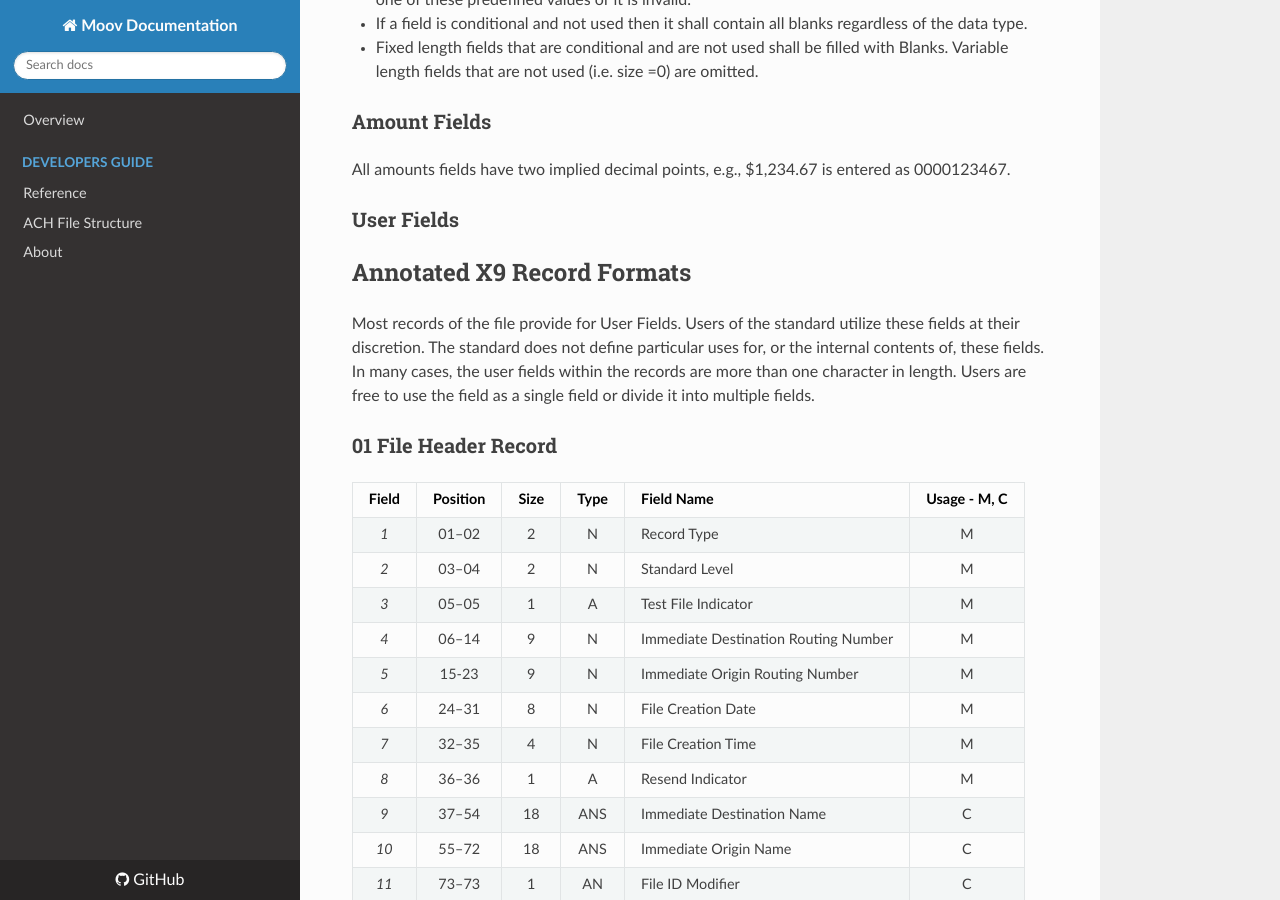
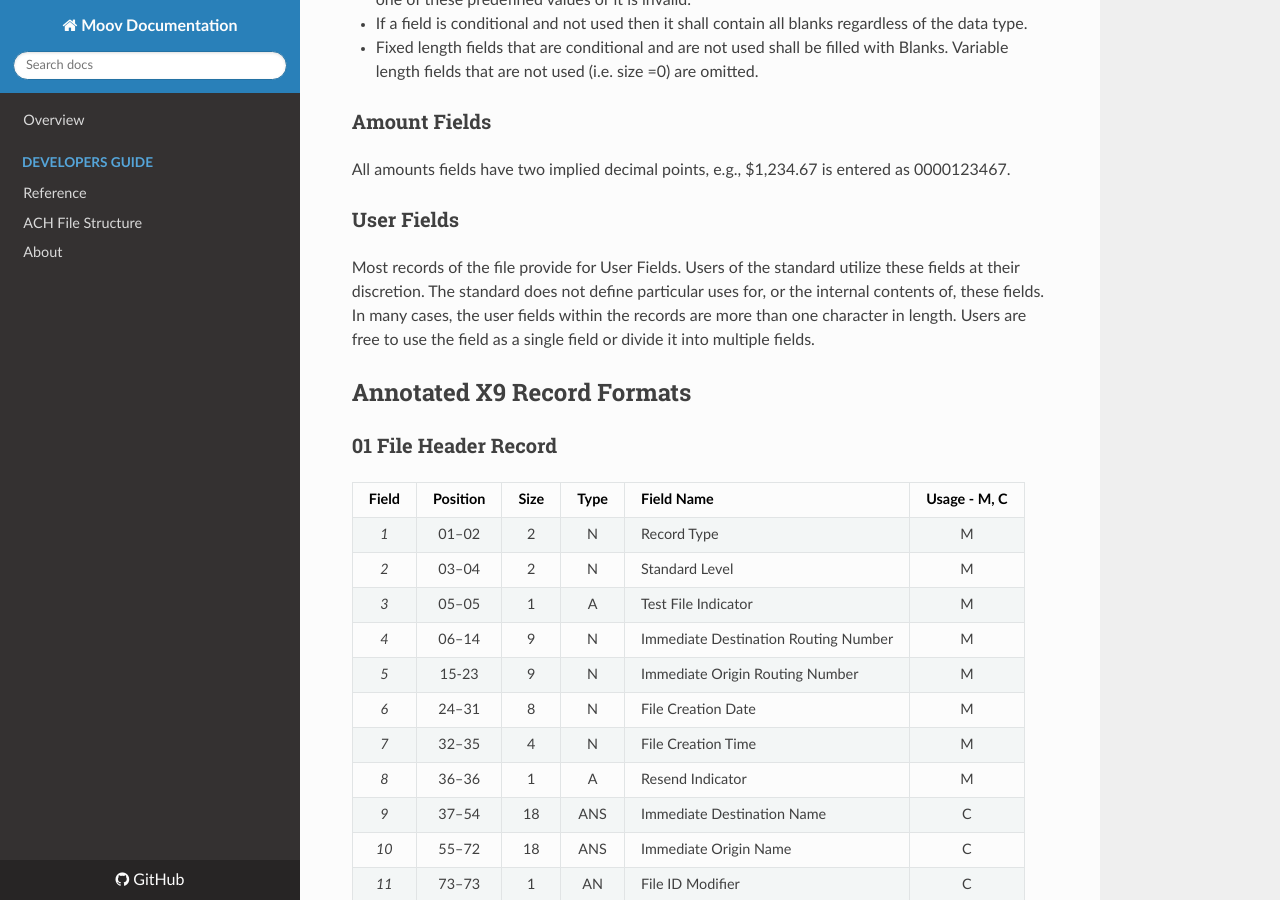
Before and after one commit to wadearnold/docs, an MkDocs documentation site: the page built from docs/X9_File_Structure.md, in a window 1280 px wide and 900 px high, scrolled down 4381 px. Built offline with MkDocs 1.6.1, drawn with Linux system fonts in a browser that asks for light colours; nearby versions of some CDN libraries; old or Windows-style settings are respelled for this version of MkDocs.

Commit message:
x9 Documentation

```diff
--- a/docs/X9_File_Structure.md
+++ b/docs/X9_File_Structure.md
@@ -146,9 +146,9 @@ All amounts fields have two implied decimal points, e.g., $1,234.67 is entered a
 
 ###	User Fields
 
+Most records of the file provide for User Fields. Users of the standard utilize these fields at their discretion. The standard does not define particular uses for, or the internal contents of, these fields. In many cases, the user fields within the records are more than one character in length. Users are free to use the field as a single field or divide it into multiple fields.
+
 ## Annotated X9 Record Formats
-
-Most records of the file provide for User Fields. Users of the standard utilize these fields at their discretion. The standard does not define particular uses for, or the internal contents of, these fields. In many cases, the user fields within the records are more than one character in length. Users are free to use the field as a single field or divide it into multiple fields.
 
 ### 01 File Header Record
 
```
